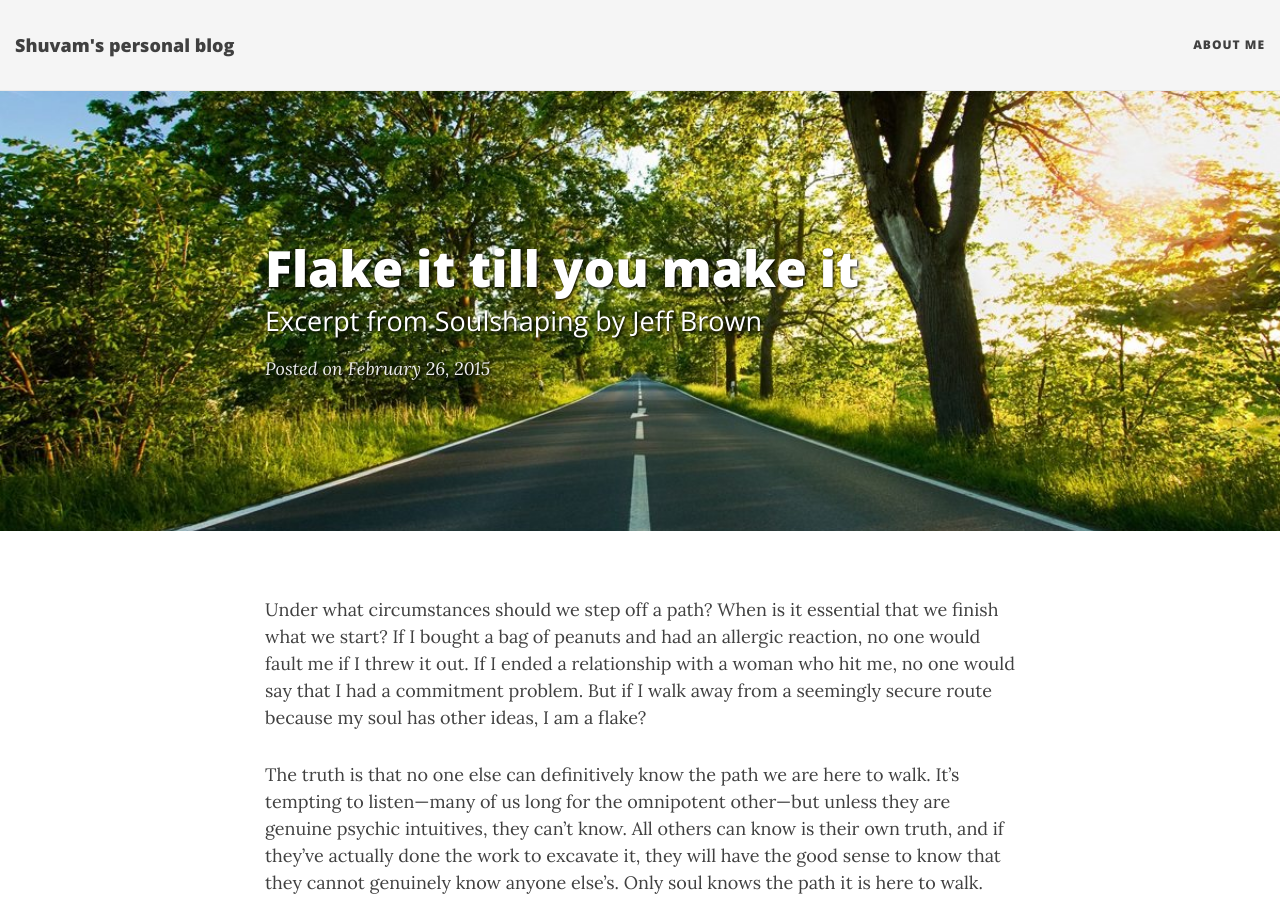
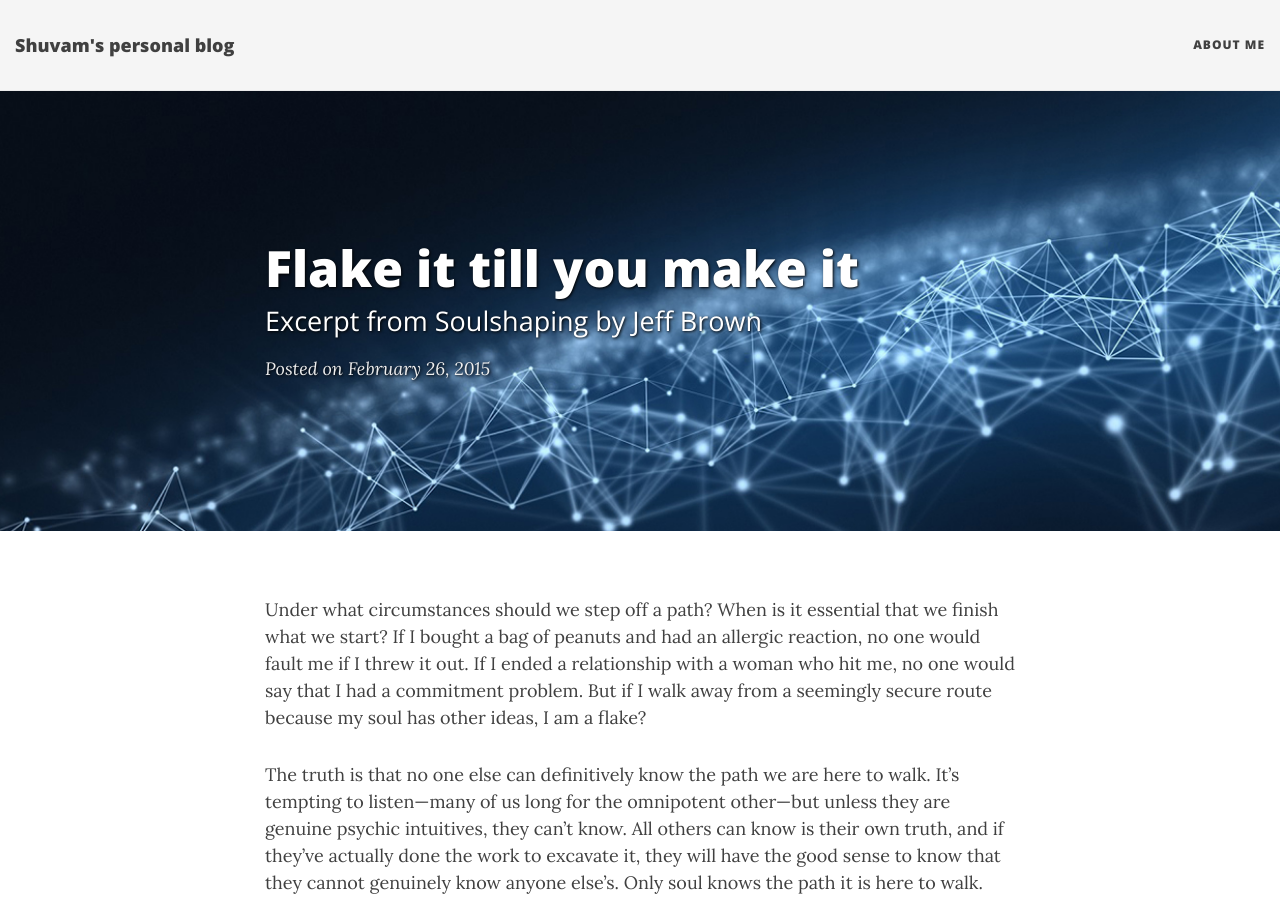
Before and after one commit to 1layer2many/1layer2many.github.io, a Jekyll site: the page built from _posts/2015-02-26-flake-it-till-you-make-it.md, in a window 1280 px wide and 900 px high. Built offline with Jekyll 4.4.1, drawn with Linux system fonts in a browser that asks for light colours; nearby versions of some CDN libraries.

Commit message:
banner change

```diff
--- a/_posts/2015-02-26-flake-it-till-you-make-it.md
+++ b/_posts/2015-02-26-flake-it-till-you-make-it.md
@@ -2,7 +2,7 @@
 layout: post
 title: Flake it till you make it
 subtitle: Excerpt from Soulshaping by Jeff Brown
-bigimg: /img/path.jpg
+bigimg: /img/banner.jpg
 tags: [books, test]
 ---
 
```
Also changed, not shown: img/banner.jpg (added).
